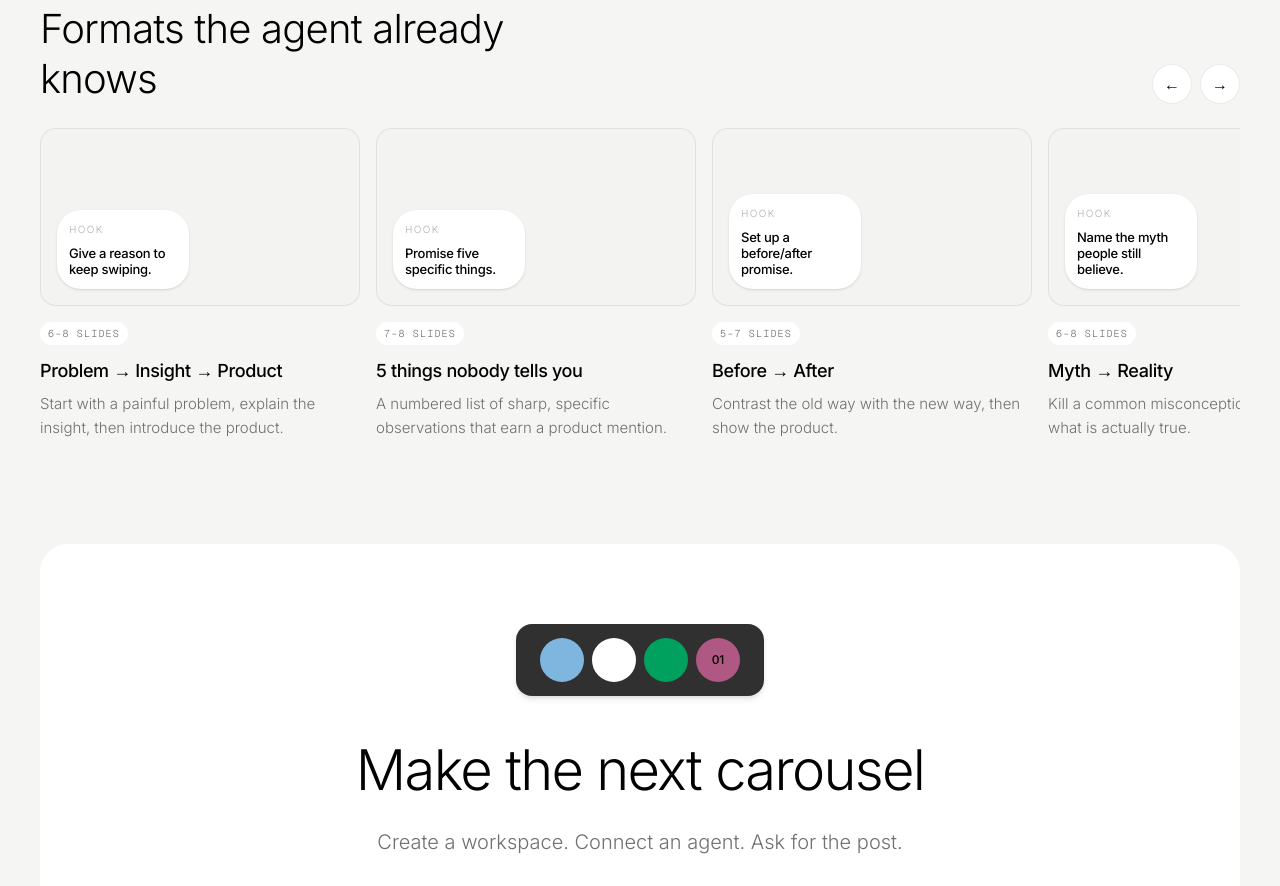
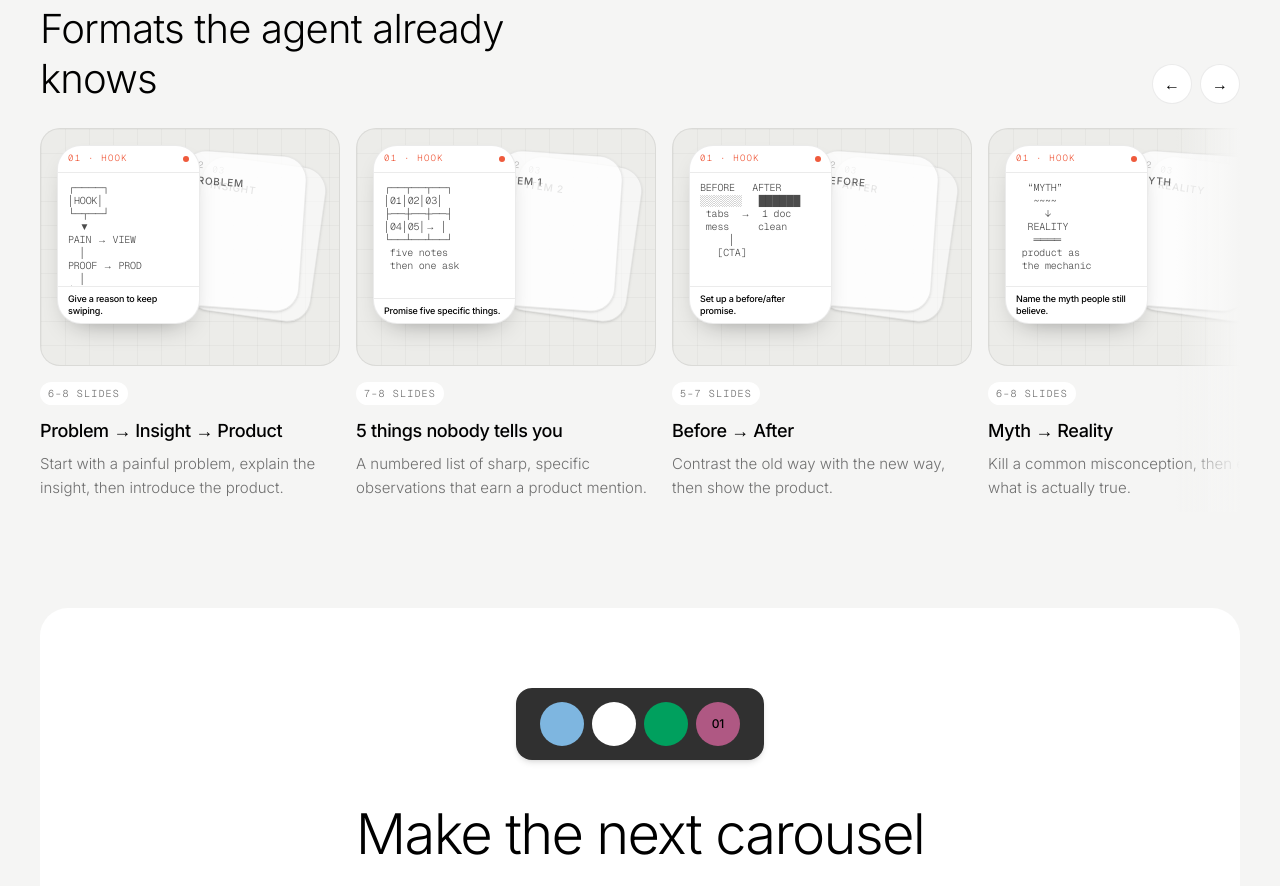
Before and after one commit to CodewMilan/tryswiper, a Next.js app in the folder apps/web/: page / in a window 1280 px wide. Shown: the part 4900-5786 px from the top of the page. Built offline with nearby package versions, Linux system fonts and the light colour scheme.

Commit message:
feat: enhance FormatRail component with new schematic representations and improve accessibility features

```diff
--- a/apps/web/src/components/format-rail.tsx
+++ b/apps/web/src/components/format-rail.tsx
@@ -9,7 +9,69 @@ export type FormatCard = {
   description: string;
   count: string;
   hook: string;
+  roles: string[];
 };
+
+const SCHEMATICS: Record<string, string> = {
+  "problem-insight-product": `┌────┐
+│HOOK│
+└─┬──┘
+  ▼
+PAIN → VIEW
+  │
+PROOF → PROD
+  │
+└─ CTA`,
+  "five-things": `┌──┬──┬──┐
+│01│02│03│
+├──┼──┼──┤
+│04│05│→ │
+└──┴──┴──┘
+ five notes
+ then one ask`,
+  "before-after": `BEFORE   AFTER
+░░░░░░   ██████
+ tabs  →  1 doc
+ mess     clean
+     │
+   [CTA]`,
+  "myth-reality": `  “MYTH”
+   ~~~~
+     ↓
+  REALITY
+   ════
+ product as
+ the mechanic`,
+  "step-by-step": `1 ●────
+2 ●────
+3 ●────
+4 ●────
+      ╲
+     CTA
+ do it here`,
+  "product-teardown": `┌────────┐
+│ surface│
+├────────┤
+│mechanic│
+├────────┤
+│  edge  │
+└────────┘
+  honest
+  limit`,
+};
+
+function schematicFor(id: string, roles: string[]) {
+  if (SCHEMATICS[id]) return SCHEMATICS[id];
+  return roles
+    .slice(0, 6)
+    .map((role, index) => `${String(index + 1).padStart(2, "0")}  ${role.toUpperCase()}`)
+    .join("\n");
+}
+
+function label(role: string | undefined, fallback: string) {
+  if (!role) return fallback;
+  return role.replace(/-/g, " ").toUpperCase();
+}
 
 export function FormatRail({ items }: { items: FormatCard[] }) {
   const scroller = useRef<HTMLDivElement>(null);
@@ -32,7 +94,7 @@ export function FormatRail({ items }: { items: FormatCard[] }) {
             type="button"
             aria-label="Previous formats"
             onClick={() => scrollByCard(-1)}
-            className="inline-flex size-10 items-center justify-center rounded-full border border-black/10 bg-white text-black motion-safe:transition-transform motion-safe:duration-150 hover:scale-[1.04] active:scale-[0.96] focus-visible:outline-none focus-visible:ring-2 focus-visible:ring-ring"
+            className="inline-flex size-10 items-center justify-center rounded-full border border-black/10 bg-white text-black motion-safe:transition-[transform,background-color,color] motion-safe:duration-150 hover:scale-[1.04] hover:bg-black hover:text-white active:scale-[0.96] focus-visible:outline-none focus-visible:ring-2 focus-visible:ring-ring"
           >
             ←
           </button>
@@ -40,30 +102,35 @@ export function FormatRail({ items }: { items: FormatCard[] }) {
             type="button"
             aria-label="Next formats"
             onClick={() => scrollByCard(1)}
-            className="inline-flex size-10 items-center justify-center rounded-full border border-black/10 bg-white text-black motion-safe:transition-transform motion-safe:duration-150 hover:scale-[1.04] active:scale-[0.96] focus-visible:outline-none focus-visible:ring-2 focus-visible:ring-ring"
+            className="inline-flex size-10 items-center justify-center rounded-full border border-black/10 bg-white text-black motion-safe:transition-[transform,background-color,color] motion-safe:duration-150 hover:scale-[1.04] hover:bg-black hover:text-white active:scale-[0.96] focus-visible:outline-none focus-visible:ring-2 focus-visible:ring-ring"
           >
             →
           </button>
         </div>
       </div>
+      <div className="relative">
         <div
           ref={scroller}
-        className="flex snap-x gap-4 overflow-x-auto pb-2 [scrollbar-width:none]"
+          tabIndex={0}
+          onKeyDown={(event) => {
+            if (event.key === "ArrowRight") {
+              event.preventDefault();
+              scrollByCard(1);
+            }
+            if (event.key === "ArrowLeft") {
+              event.preventDefault();
+              scrollByCard(-1);
+            }
+          }}
+          className="flex snap-x gap-4 overflow-x-auto pb-3 [scrollbar-width:none] focus-visible:outline-none"
         >
           {items.map((item) => (
             <article
               key={item.id}
-            className="w-[300px] shrink-0 snap-start sm:w-[320px] motion-safe:transition-transform motion-safe:duration-150 motion-safe:ease-[cubic-bezier(0.16,1,0.3,1)] motion-safe:hover:-translate-y-1"
+              className="group w-[280px] shrink-0 snap-start sm:w-[300px]"
             >
-            <SpotlightCard className="rounded-2xl border border-black/6 bg-[#f3f3f1]">
-              <div className="flex h-44 items-end p-4">
-                <div className="w-[46%] rounded-xl bg-white p-3 shadow-sm">
-                  <p className="text-[10px] uppercase tracking-[0.14em] text-ink-faint">Hook</p>
-                  <p className="mt-2 text-[13px] font-medium leading-4 tracking-[-0.02em] text-black">
-                    {item.hook}
-                  </p>
-                </div>
-              </div>
+              <SpotlightCard className="rounded-[20px] border border-black/6 bg-[#ecece9]">
+                <FormatPreview item={item} />
               </SpotlightCard>
               <p className="mt-4 inline-flex rounded-md bg-white px-2 py-1 font-mono text-[10px] uppercase tracking-[0.12em] text-ink-soft">
                 {item.count}
@@ -73,6 +140,57 @@ export function FormatRail({ items }: { items: FormatCard[] }) {
             </article>
           ))}
         </div>
+        <div
+          aria-hidden
+          className="pointer-events-none absolute inset-y-0 right-0 w-16 bg-gradient-to-l from-background to-transparent"
+        />
+      </div>
     </div>
   );
 }
+
+function FormatPreview({ item }: { item: FormatCard }) {
+  const ascii = schematicFor(item.id, item.roles);
+  const mid = label(item.roles[1], "02");
+  const back = label(item.roles[2], "03");
+
+  return (
+    <div className="relative h-[236px] overflow-hidden">
+      <div
+        aria-hidden
+        className="pointer-events-none absolute inset-0 opacity-70"
+        style={{
+          backgroundImage:
+            "linear-gradient(to right, rgba(0,0,0,0.045) 1px, transparent 1px), linear-gradient(to bottom, rgba(0,0,0,0.045) 1px, transparent 1px)",
+          backgroundSize: "24px 24px",
+        }}
+      />
+      <div
+        aria-hidden
+        className="absolute right-5 top-8 aspect-[4/5] w-[42%] rounded-xl border border-black/8 bg-white/55 shadow-sm motion-safe:transition-transform motion-safe:duration-200 motion-safe:ease-[cubic-bezier(0.16,1,0.3,1)] rotate-[8deg] group-hover:rotate-[12deg]"
+      >
+        <p className="px-2 pt-2 font-mono text-[9px] tracking-[0.12em] text-ink-faint">03</p>
+        <p className="px-2 text-[10px] font-medium uppercase tracking-[0.08em] text-black/50">{back}</p>
+      </div>
+      <div
+        aria-hidden
+        className="absolute right-9 top-6 aspect-[4/5] w-[42%] rounded-xl border border-black/8 bg-white/80 shadow-sm motion-safe:transition-transform motion-safe:duration-200 motion-safe:ease-[cubic-bezier(0.16,1,0.3,1)] rotate-[4deg] group-hover:rotate-[7deg]"
+      >
+        <p className="px-2 pt-2 font-mono text-[9px] tracking-[0.12em] text-ink-faint">02</p>
+        <p className="px-2 text-[10px] font-medium uppercase tracking-[0.08em] text-black/60">{mid}</p>
+      </div>
+      <div className="absolute left-4 top-4 flex aspect-[4/5] w-[48%] flex-col overflow-hidden rounded-xl border border-black/10 bg-white shadow-[0_12px_28px_-16px_rgba(0,0,0,0.45)] motion-safe:transition-transform motion-safe:duration-200 motion-safe:ease-[cubic-bezier(0.16,1,0.3,1)] group-hover:-translate-y-0.5">
+        <div className="flex items-center justify-between border-b border-black/6 px-2.5 py-1.5">
+          <p className="font-mono text-[9px] tracking-[0.14em] text-accent">01 · HOOK</p>
+          <span className="size-1.5 rounded-full bg-accent" />
+        </div>
+        <pre className="flex-1 overflow-hidden px-2.5 py-2 font-mono text-[10px] leading-[13px] tracking-[-0.02em] text-black/70">
+          {ascii}
+        </pre>
+        <p className="border-t border-black/6 px-2.5 py-1.5 text-[9px] font-medium leading-3 tracking-[-0.02em] text-black">
+          {item.hook}
+        </p>
+      </div>
+    </div>
+  );
+}
--- a/apps/web/src/components/landing.tsx
+++ b/apps/web/src/components/landing.tsx
@@ -40,6 +40,7 @@ export function Landing() {
     description: format.description,
     count: `${format.slideCount.min}–${format.slideCount.max} slides`,
     hook: format.slides[0]?.job ?? "Open with a reason to swipe.",
+    roles: format.slides.map((slide) => slide.role),
   }));
 
   useEffect(() => {
@@ -335,7 +336,7 @@ export function Landing() {
         </div>
       </section>
 
-      <section className="px-4 pb-8 sm:px-8">
+      <section id="format-rail" className="scroll-mt-24 px-4 pb-8 sm:px-8">
         <div className="mx-auto max-w-[1200px]">
           <FormatRail items={formats} />
         </div>
```
Lines whose indentation alone changed are shown as unchanged.
